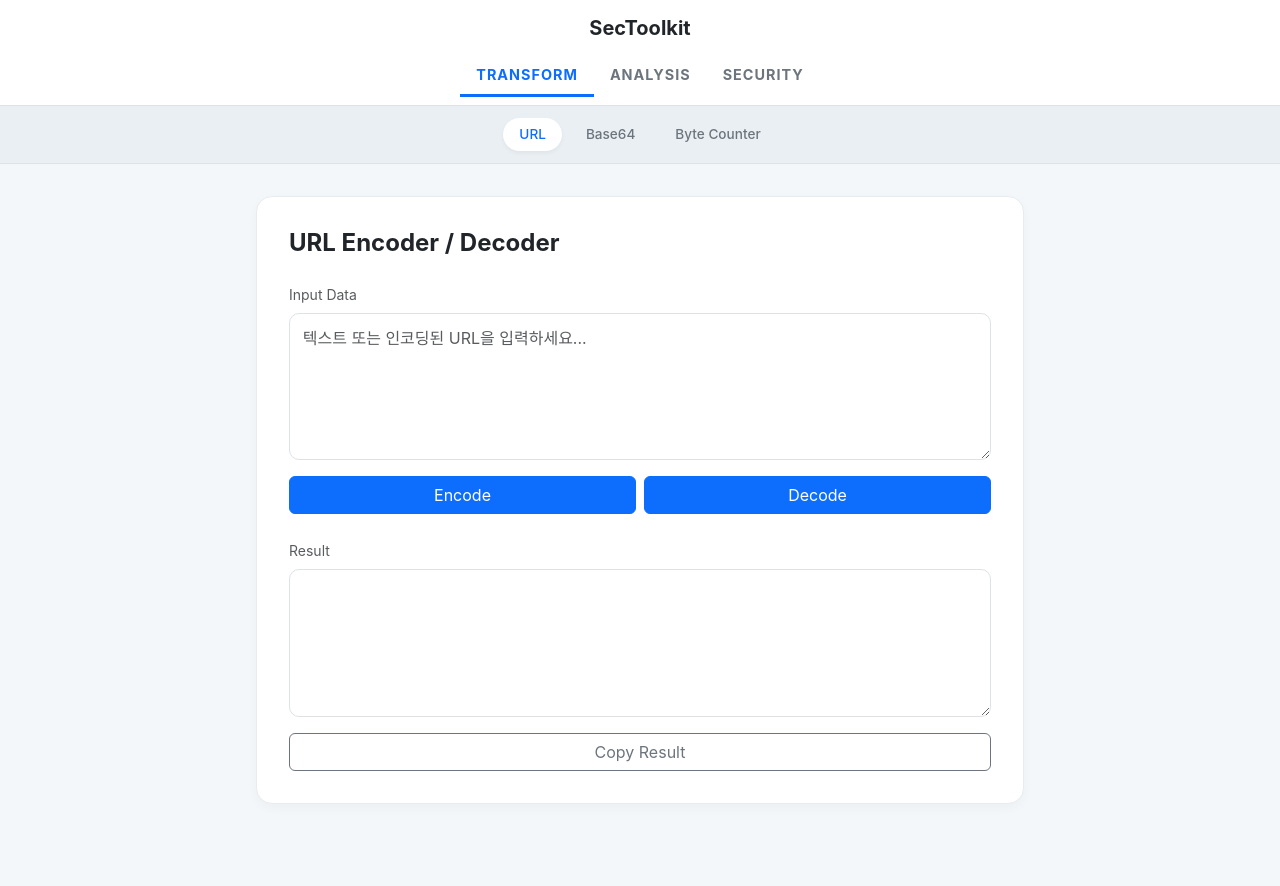
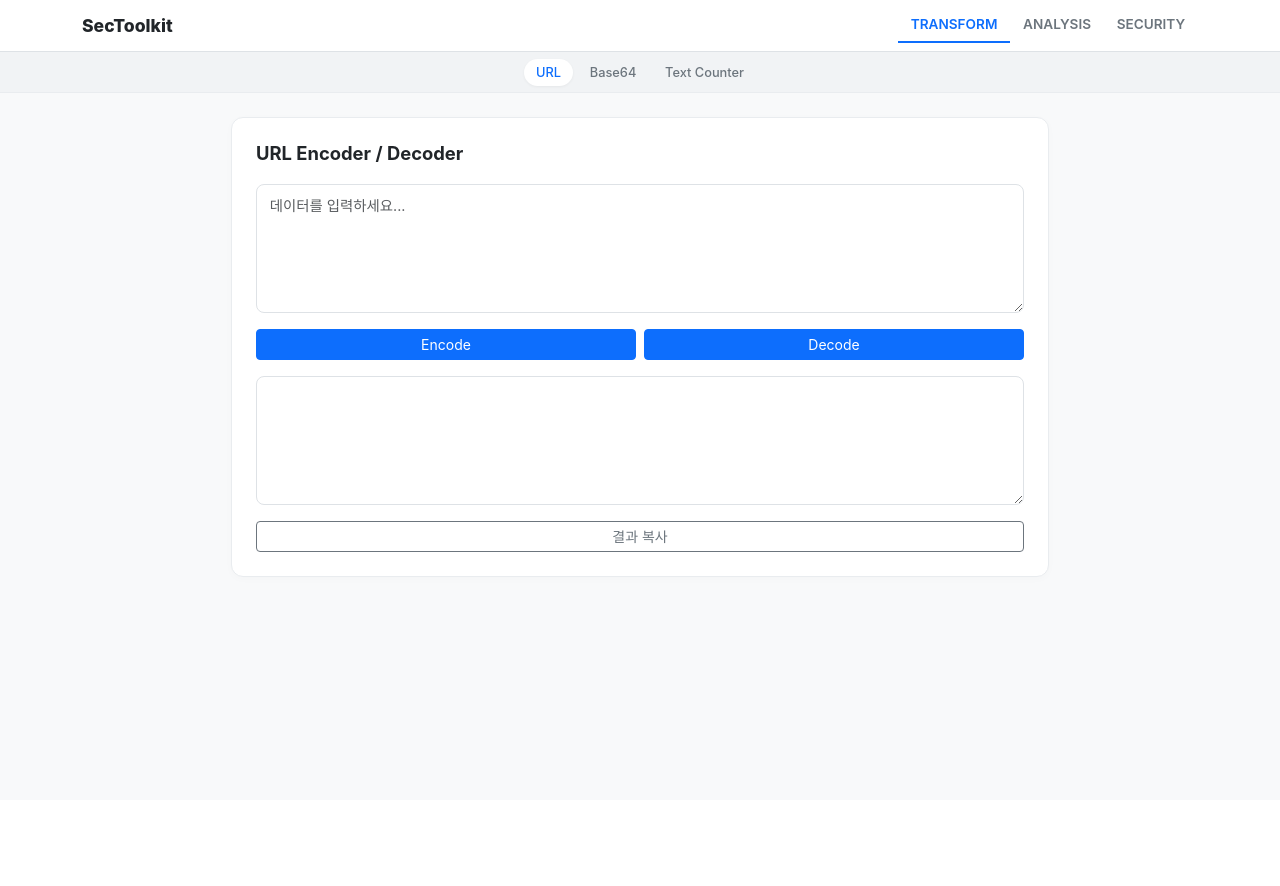
Before and after one commit to khunseop/SecToolkit, a FastAPI app: page / in a window 1280 px wide. After the commit the page ends 577 px from the top, so only its background shows below. Run offline with FastAPI, Linux system fonts and the light colour scheme; some libraries are stand-ins or nearby versions.

Commit message:
style: minimize header height and finalize Text Counter UI

```diff
--- a/templates/index.html
+++ b/templates/index.html
@@ -8,11 +8,11 @@
     <style>
         :root {
             --primary-color: #0d6efd;
-            --bg-color: #f4f7f9;
+            --bg-color: #f8f9fa;
             --card-bg: #ffffff;
             --text-main: #212529;
             --text-muted: #6c757d;
-            --sub-nav-bg: #eaeff3;
+            --sub-nav-bg: #f1f3f5;
         }
 
         body {
@@ -20,51 +20,61 @@
             color: var(--text-main);
             font-family: -apple-system, BlinkMacSystemFont, "Segoe UI", Roboto, sans-serif;
             margin: 0;
-            padding-bottom: 50px;
+            padding-bottom: 30px;
         }
 
-        /* Top Navigation */
+        /* Compact Header */
         .header-nav {
             background-color: var(--card-bg);
             border-bottom: 1px solid #dee2e6;
-            padding: 1rem 0 0.5rem 0;
+            padding: 0.5rem 0;
             position: sticky;
             top: 0;
             z-index: 1000;
         }
 
+        .header-container {
+            display: flex;
+            justify-content: space-between;
+            align-items: center;
+        }
+
+        .brand-name {
+            font-weight: 800;
+            font-size: 1.1rem;
+            margin: 0;
+            color: var(--text-main);
+        }
+
         .main-nav .nav-link {
             color: var(--text-muted);
-            font-weight: 700;
-            font-size: 0.9rem;
+            font-weight: 600;
+            font-size: 0.85rem;
             text-transform: uppercase;
-            letter-spacing: 1px;
-            padding: 0.5rem 1rem;
+            padding: 0.4rem 0.8rem;
             cursor: pointer;
-            border-bottom: 3px solid transparent;
-            border-radius: 0;
+            border-bottom: 2px solid transparent;
         }
 
         .main-nav .nav-link.active {
             color: var(--primary-color);
-            border-bottom: 3px solid var(--primary-color);
-            background: none;
+            border-bottom: 2px solid var(--primary-color);
         }
 
         /* Sub Navigation */
         .sub-nav-container {
             background-color: var(--sub-nav-bg);
-            padding: 0.75rem 0;
-            border-bottom: 1px solid #dee2e6;
+            padding: 0.4rem 0;
+            border-bottom: 1px solid #e9ecef;
         }
 
         .sub-nav .nav-link {
             color: var(--text-muted);
-            font-size: 0.85rem;
+            font-size: 0.8rem;
             font-weight: 500;
-            padding: 0.4rem 1rem;
-            margin: 0 0.25rem;
-            border-radius: 20px;
+            padding: 0.25rem 0.75rem;
+            margin: 0 0.15rem;
+            border-radius: 15px;
             cursor: pointer;
             white-space: nowrap;
         }
@@ -72,57 +82,54 @@
         .sub-nav .nav-link.active {
             background-color: var(--card-bg);
             color: var(--primary-color);
-            box-shadow: 0 2px 4px rgba(0,0,0,0.05);
+            box-shadow: 0 1px 3px rgba(0,0,0,0.05);
         }
 
         /* Main Content */
         .main-container {
-            max-width: 800px;
-            margin: 2rem auto;
+            max-width: 850px;
+            margin: 1.5rem auto;
             padding: 0 1rem;
         }
 
         .tool-card {
             background: var(--card-bg);
             border: 1px solid #e9ecef;
-            border-radius: 16px;
-            padding: 2rem;
-            box-shadow: 0 4px 12px rgba(0,0,0,0.03);
+            border-radius: 12px;
+            padding: 1.5rem;
+            box-shadow: 0 2px 8px rgba(0,0,0,0.02);
         }
 
         .content-section { display: none; }
-        .content-section.active { display: block; animation: slideUp 0.3s ease-out; }
+        .content-section.active { display: block; animation: fadeIn 0.2s ease-out; }
 
-        @keyframes slideUp {
-            from { opacity: 0; transform: translateY(10px); }
+        @keyframes fadeIn {
+            from { opacity: 0; transform: translateY(5px); }
             to { opacity: 1; transform: translateY(0); }
         }
 
-        .form-control {
+        .form-control, .form-select {
             border: 1px solid #dee2e6;
-            border-radius: 10px;
-            padding: 0.8rem;
+            border-radius: 8px;
+            padding: 0.6rem 0.8rem;
+            font-size: 0.9rem;
         }
 
-        /* Mobile Adjustments */
+        h4 { font-size: 1.15rem; margin-bottom: 1.25rem; }
+
+        /* Mobile */
         @media (max-width: 768px) {
-            .sub-nav {
-                display: flex;
-                flex-wrap: nowrap;
-                overflow-x: auto;
-                -webkit-overflow-scrolling: touch;
-            }
-            .sub-nav::-webkit-scrollbar { display: none; }
+            .header-container { flex-direction: column; gap: 0.5rem; }
+            .sub-nav { overflow-x: auto; flex-wrap: nowrap; justify-content: flex-start !important; }
             .main-container { margin: 1rem auto; }
-            .tool-card { padding: 1.5rem; }
         }
     </style>
 </head>
 <body>
     <header class="header-nav">
-        <div class="container text-center">
-            <h5 class="fw-bold mb-3">SecToolkit</h5>
-            <nav class="nav main-nav justify-content-center">
+        <div class="container header-container">
+            <h1 class="brand-name">SecToolkit</h1>
+            <nav class="nav main-nav">
                 <a class="nav-link active" onclick="switchCategory('transform')" id="cat-transform">Transform</a>
                 <a class="nav-link" onclick="switchCategory('analysis')" id="cat-analysis">Analysis</a>
                 <a class="nav-link" onclick="switchCategory('security')" id="cat-security">Security</a>
@@ -132,19 +139,16 @@
 
     <div class="sub-nav-container">
         <div class="container">
-            <!-- Transform Sub Menu -->
             <nav class="nav sub-nav justify-content-center" id="sub-transform">
                 <a class="nav-link active" onclick="showTool('url')" id="tool-url">URL</a>
                 <a class="nav-link" onclick="showTool('base64')" id="tool-base64">Base64</a>
-                <a class="nav-link" onclick="showTool('counter')" id="tool-counter">Byte Counter</a>
+                <a class="nav-link" onclick="showTool('counter')" id="tool-counter">Text Counter</a>
             </nav>
-            <!-- Analysis Sub Menu -->
             <nav class="nav sub-nav justify-content-center d-none" id="sub-analysis">
                 <a class="nav-link" onclick="showTool('converter')" id="tool-converter">Unit Converter</a>
                 <a class="nav-link" onclick="showTool('beautifier')" id="tool-beautifier">JSON Beautifier</a>
                 <a class="nav-link" onclick="showTool('har')" id="tool-har">HAR Extractor</a>
             </nav>
-            <!-- Security Sub Menu -->
             <nav class="nav sub-nav justify-content-center d-none" id="sub-security">
                 <a class="nav-link" onclick="showTool('placeholder')" id="tool-placeholder">Coming Soon</a>
             </nav>
@@ -152,98 +156,72 @@
     </div>
 
     <div class="main-container">
-
-        <!-- URL Encoder/Decoder -->
+        <!-- URL -->
         <div id="view-url" class="content-section active">
             <div class="tool-card">
-                <h4 class="fw-bold mb-4">URL Encoder / Decoder</h4>
-                <div class="mb-3">
-                    <label class="small text-muted mb-2">Input Data</label>
-                    <textarea class="form-control" id="urlInput" rows="5" placeholder="텍스트 또는 인코딩된 URL을 입력하세요..."></textarea>
+                <h4 class="fw-bold">URL Encoder / Decoder</h4>
+                <textarea class="form-control mb-3" id="urlInput" rows="5" placeholder="데이터를 입력하세요..."></textarea>
+                <div class="row g-2 mb-3">
+                    <div class="col-6"><button class="btn btn-primary btn-sm w-100" onclick="transform('url', 'encode')">Encode</button></div>
+                    <div class="col-6"><button class="btn btn-primary btn-sm w-100" onclick="transform('url', 'decode')">Decode</button></div>
                 </div>
-                <div class="row g-2 mb-4">
-                    <div class="col-6"><button class="btn btn-primary w-100" onclick="transform('url', 'encode')">Encode</button></div>
-                    <div class="col-6"><button class="btn btn-primary w-100" onclick="transform('url', 'decode')">Decode</button></div>
-                </div>
-                <div class="mb-3">
-                    <label class="small text-muted mb-2">Result</label>
-                    <textarea class="form-control" id="urlOutput" rows="5" readonly></textarea>
-                </div>
-                <button class="btn btn-outline-secondary w-100" onclick="copyToClipboard('urlOutput')">Copy Result</button>
+                <textarea class="form-control mb-3" id="urlOutput" rows="5" readonly></textarea>
+                <button class="btn btn-outline-secondary btn-sm w-100" onclick="copyToClipboard('urlOutput')">결과 복사</button>
             </div>
         </div>
 
-        <!-- Base64 Encoder/Decoder -->
+        <!-- Base64 -->
         <div id="view-base64" class="content-section">
             <div class="tool-card">
-                <h4 class="fw-bold mb-4">Base64 Encoder / Decoder</h4>
-                <div class="mb-3">
-                    <label class="small text-muted mb-2">Input Data</label>
-                    <textarea class="form-control" id="base64Input" rows="5" placeholder="텍스트 또는 Base64 데이터를 입력하세요..."></textarea>
+                <h4 class="fw-bold">Base64 Encoder / Decoder</h4>
+                <textarea class="form-control mb-3" id="base64Input" rows="5" placeholder="데이터를 입력하세요..."></textarea>
+                <div class="row g-2 mb-3">
+                    <div class="col-6"><button class="btn btn-primary btn-sm w-100" onclick="transform('base64', 'encode')">Encode</button></div>
+                    <div class="col-6"><button class="btn btn-primary btn-sm w-100" onclick="transform('base64', 'decode')">Decode</button></div>
                 </div>
-                <div class="row g-2 mb-4">
-                    <div class="col-6"><button class="btn btn-primary w-100" onclick="transform('base64', 'encode')">Encode</button></div>
-                    <div class="col-6"><button class="btn btn-primary w-100" onclick="transform('base64', 'decode')">Decode</button></div>
-                </div>
-                <div class="mb-3">
-                    <label class="small text-muted mb-2">Result</label>
-                    <textarea class="form-control" id="base64Output" rows="5" readonly></textarea>
-                </div>
-                <button class="btn btn-outline-secondary w-100" onclick="copyToClipboard('base64Output')">Copy Result</button>
+                <textarea class="form-control mb-3" id="base64Output" rows="5" readonly></textarea>
+                <button class="btn btn-outline-secondary btn-sm w-100" onclick="copyToClipboard('base64Output')">결과 복사</button>
             </div>
         </div>
 
-        <!-- Counter -->
+        <!-- Text Counter -->
         <div id="view-counter" class="content-section">
             <div class="tool-card">
-                <h4 class="fw-bold mb-4">Byte Counter</h4>
-                <div class="mb-3">
-                    <label class="small text-muted mb-2">Text Content</label>
-                    <textarea class="form-control" id="counterInput" rows="6" placeholder="텍스트를 입력하세요..."></textarea>
-                </div>
+                <h4 class="fw-bold">Text Counter</h4>
+                <textarea class="form-control mb-3" id="counterInput" rows="6" placeholder="분석할 텍스트를 입력하세요..."></textarea>
                 <div class="mb-4">
-                    <label class="small text-muted mb-2">Encoding Type</label>
-                    <select class="form-select" id="encodingSelect">
+                    <select class="form-select form-select-sm" id="encodingSelect">
                         <option value="utf-8">UTF-8</option>
                         <option value="euc-kr">EUC-KR</option>
                     </select>
                 </div>
-
-                <div class="row g-3 mb-4">
-                    <div class="col-6">
-                        <div class="p-3 rounded-4 text-center bg-light border h-100">
-                            <div class="text-muted small mb-1">Total Bytes</div>
-                            <div class="h3 mb-0 fw-bold text-primary" id="byteResult">0</div>
-                        </div>
+                <div class="row g-3 mb-3">
+                    <div class="col-6"><div class="p-2 rounded bg-light border text-center"><small class="text-muted d-block">Bytes</small><span class="h4 fw-bold text-primary" id="byteResult">0</span></div></div>
+                    <div class="col-6"><div class="p-2 rounded bg-light border text-center"><small class="text-muted d-block">Characters</small><span class="h4 fw-bold" id="charCountResult">0</span></div></div>
+                </div>
+                <div class="p-3 rounded bg-light border">
+                    <div class="d-flex justify-content-between align-items-center mb-2">
+                        <small class="text-muted fw-bold">Analysis Details</small>
+                        <button class="btn btn-link btn-sm p-0 text-decoration-none" onclick="copyAnalysisReport()">결과 복사</button>
                     </div>
-                    <div class="col-6">
-                        <div class="p-3 rounded-4 text-center bg-light border h-100">
-                            <div class="text-muted small mb-1">Total Characters</div>
-                            <div class="h3 mb-0 fw-bold text-dark" id="charCountResult">0</div>
-                        </div>
-                    </div>
-                </div>
-
-                <div class="p-3 rounded-4 bg-light border">
-                    <label class="small text-muted mb-3 d-block">Character Type Analysis</label>
                     <div class="d-flex flex-wrap gap-2" id="detailResult">
-                        <span class="badge bg-white text-dark border p-2 px-3 fw-normal">한글: 0</span>
-                        <span class="badge bg-white text-dark border p-2 px-3 fw-normal">영어: 0</span>
-                        <span class="badge bg-white text-dark border p-2 px-3 fw-normal">숫자: 0</span>
-                        <span class="badge bg-white text-dark border p-2 px-3 fw-normal">공백: 0</span>
-                        <span class="badge bg-white text-dark border p-2 px-3 fw-normal">특수문자: 0</span>
+                        <span class="badge bg-white text-dark border fw-normal">한글: 0</span>
+                        <span class="badge bg-white text-dark border fw-normal">영어: 0</span>
+                        <span class="badge bg-white text-dark border fw-normal">숫자: 0</span>
+                        <span class="badge bg-white text-dark border fw-normal">공백: 0</span>
+                        <span class="badge bg-white text-dark border fw-normal">특수문자: 0</span>
                     </div>
                 </div>
             </div>
         </div>
 
-        <!-- Analysis Tools (Existing) -->
+        <!-- Analysis Tools -->
         <div id="view-converter" class="content-section">
-            <div class="tool-card">
-                <h4 class="fw-bold mb-4">Network Unit Converter</h4>
-                <div class="row align-items-center g-4">
+            <div class="tool-card text-center">
+                <h4 class="fw-bold">Network Unit Converter</h4>
+                <div class="row align-items-center g-3">
                     <div class="col-5"><input type="number" class="form-control text-center" id="mbpsInput" oninput="convert('mbps')" placeholder="Mbps"></div>
-                    <div class="col-2 text-center text-muted h4 mb-0">⇄</div>
+                    <div class="col-2 text-muted">⇄</div>
                     <div class="col-5"><input type="number" class="form-control text-center" id="mbsInput" oninput="convert('mbs')" placeholder="MB/s"></div>
                 </div>
             </div>
@@ -251,24 +229,24 @@
 
         <div id="view-beautifier" class="content-section">
             <div class="tool-card">
-                <h4 class="fw-bold mb-4">JSON Beautifier</h4>
-                <textarea class="form-control mb-3" id="jsonInput" rows="6" placeholder="Paste messy JSON..."></textarea>
-                <button class="btn btn-primary w-100 mb-4" onclick="beautifyJson()">Format JSON</button>
-                <textarea class="form-control mb-3" id="jsonOutput" rows="10" readonly></textarea>
-                <button class="btn btn-outline-secondary w-100" onclick="copyToClipboard('jsonOutput')">Copy Result</button>
+                <h4 class="fw-bold">JSON Beautifier</h4>
+                <textarea class="form-control mb-3" id="jsonInput" rows="6" placeholder="Paste JSON..."></textarea>
+                <button class="btn btn-primary btn-sm w-100 mb-3" onclick="beautifyJson()">Format JSON</button>
+                <textarea class="form-control mb-3" id="jsonOutput" rows="8" readonly></textarea>
+                <button class="btn btn-outline-secondary btn-sm w-100" onclick="copyToClipboard('jsonOutput')">결과 복사</button>
             </div>
         </div>
 
         <div id="view-har" class="content-section">
             <div class="tool-card">
-                <h4 class="fw-bold mb-4">HAR Header Extractor</h4>
-                <div class="input-group mb-4">
-                    <input type="file" class="form-control" id="harFile" accept=".har">
-                    <button class="btn btn-primary" onclick="uploadHar()">Extract</button>
+                <h4 class="fw-bold">HAR Header Extractor</h4>
+                <div class="input-group mb-3">
+                    <input type="file" class="form-control form-control-sm" id="harFile" accept=".har">
+                    <button class="btn btn-primary btn-sm" onclick="uploadHar()">Extract</button>
                 </div>
                 <div class="table-responsive" id="harTableContainer" style="display:none;">
-                    <table class="table table-hover table-sm">
-                        <thead class="table-light"><tr><th>Method</th><th>URL</th><th>Auth</th></tr></thead>
+                    <table class="table table-sm small">
+                        <thead><tr><th>Method</th><th>URL</th><th>Auth</th></tr></thead>
                         <tbody id="harResults"></tbody>
                     </table>
                 </div>
@@ -276,9 +254,8 @@
         </div>
 
         <div id="view-placeholder" class="content-section text-center py-5">
-            <h5 class="text-muted">Coming Soon (Phase 3)</h5>
+            <p class="text-muted">Coming Soon</p>
         </div>
-
     </div>
 
     <script src="/static/js/bootstrap.bundle.min.js"></script>
@@ -297,7 +274,6 @@
             document.getElementById('tool-' + toolId).classList.add('active');
             document.querySelectorAll('.content-section').forEach(el => el.classList.remove('active'));
             document.getElementById('view-' + toolId).classList.add('active');
-            window.scrollTo(0, 0);
         }
 
         async function transform(type, action) {
@@ -321,42 +297,22 @@
             const data = await response.json();
             document.getElementById('byteResult').innerText = data.bytes;
             document.getElementById('charCountResult').innerText = data.chars;
-
             if (data.details) {
-                const detailsHtml = Object.entries(data.details).map(([key, value]) =>
-                    `<span class="badge bg-white text-dark border p-2 px-3 fw-normal">${key}: ${value}</span>`
+                document.getElementById('detailResult').innerHTML = Object.entries(data.details).map(([k, v]) =>
+                    `<span class="badge bg-white text-dark border fw-normal">${k}: ${v}</span>`
                 ).join('');
-                document.getElementById('detailResult').innerHTML = detailsHtml;
             }
         });
 
         function copyAnalysisReport() {
-            const bytes = document.getElementById('byteResult').innerText;
-            const chars = document.getElementById('charCountResult').innerText;
-            const details = Array.from(document.querySelectorAll('#detailResult span'))
-                .map(el => el.innerText)
-                .join(', ');
-            const encoding = document.getElementById('encodingSelect').value.toUpperCase();
-
-            const report = `[Text Analysis Report]\n- Bytes (${encoding}): ${bytes}\n- Total Characters: ${chars}\n- Details: ${details}`;
-
-            const tempInput = document.createElement('textarea');
-            tempInput.value = report;
-            document.body.appendChild(tempInput);
-            tempInput.select();
-            document.execCommand('copy');
-            document.body.removeChild(tempInput);
-            alert("분석 결과가 복사되었습니다.");
+            const report = `[Text Analysis]\n- Bytes: ${document.getElementById('byteResult').innerText}\n- Chars: ${document.getElementById('charCountResult').innerText}\n- Details: ${Array.from(document.querySelectorAll('#detailResult span')).map(s=>s.innerText).join(', ')}`;
+            copyTextToClipboard(report);
         }
 
         async function convert(fromUnit) {
             const val = fromUnit === 'mbps' ? document.getElementById('mbpsInput').value : document.getElementById('mbsInput').value;
             if(!val) return;
-            const response = await fetch('/api/convert', {
-                method: 'POST',
-                headers: { 'Content-Type': 'application/json' },
-                body: JSON.stringify({ value: parseFloat(val), from_unit: fromUnit })
-            });
+            const response = await fetch('/api/convert', { method: 'POST', headers: { 'Content-Type': 'application/json' }, body: JSON.stringify({ value: parseFloat(val), from_unit: fromUnit }) });
             const result = await response.json();
             if(fromUnit === 'mbps') document.getElementById('mbsInput').value = result.mbs;
             else document.getElementById('mbpsInput').value = result.mbps;
@@ -370,10 +326,9 @@
         }
 
         async function uploadHar() {
-            const fileInput = document.getElementById('harFile');
-            if(!fileInput.files[0]) return;
-            const formData = new FormData();
-            formData.append('file', fileInput.files[0]);
+            const file = document.getElementById('harFile').files[0];
+            if(!file) return;
+            const formData = new FormData(); formData.append('file', file);
             const response = await fetch('/api/extract-har', { method: 'POST', body: formData });
             const data = await response.json();
             const resultsBody = document.getElementById('harResults');
@@ -381,35 +336,20 @@
             if(data.results) {
                 document.getElementById('harTableContainer').style.display = 'block';
                 data.results.forEach(item => {
-                    resultsBody.innerHTML += `<tr><td><span class="badge bg-light text-dark border">${item.method}</span></td><td class="text-truncate" style="max-width:250px;">${item.url}</td><td class="text-truncate" style="max-width:150px;">${item.headers.Authorization}</td></tr>`;
+                    resultsBody.innerHTML += `<tr><td><span class="badge bg-light text-dark border">${item.method}</span></td><td class="text-truncate" style="max-width:200px;">${item.url}</td><td class="text-truncate" style="max-width:100px;">${item.headers.Authorization}</td></tr>`;
                 });
             }
         }
 
-        function copyToClipboard(id) {
-            const copyText = document.getElementById(id);
-            if (!copyText.value) return;
+        function copyToClipboard(id) { copyTextToClipboard(document.getElementById(id).value); }
 
-            // Priority 1: Navigator Clipboard API
+        function copyTextToClipboard(text) {
+            if (!text) return;
             if (navigator.clipboard && window.isSecureContext) {
-                navigator.clipboard.writeText(copyText.value)
-                    .then(() => alert("복사되었습니다."))
-                    .catch(err => fallbackCopy(copyText));
+                navigator.clipboard.writeText(text).then(() => alert("복사되었습니다."));
             } else {
-                fallbackCopy(copyText);
+                const ta = document.createElement("textarea"); ta.value = text; document.body.appendChild(ta); ta.select(); document.execCommand("copy"); document.body.removeChild(ta); alert("복사되었습니다.");
             }
-        }
-
-        function fallbackCopy(element) {
-            element.select();
-            try {
-                const successful = document.execCommand('copy');
-                if (successful) alert("복사되었습니다.");
-                else alert("복사에 실패했습니다.");
-            } catch (err) {
-                alert("복사 기능을 지원하지 않는 브라우저입니다.");
-            }
-            window.getSelection().removeAllRanges();
         }
     </script>
 </body>
```
